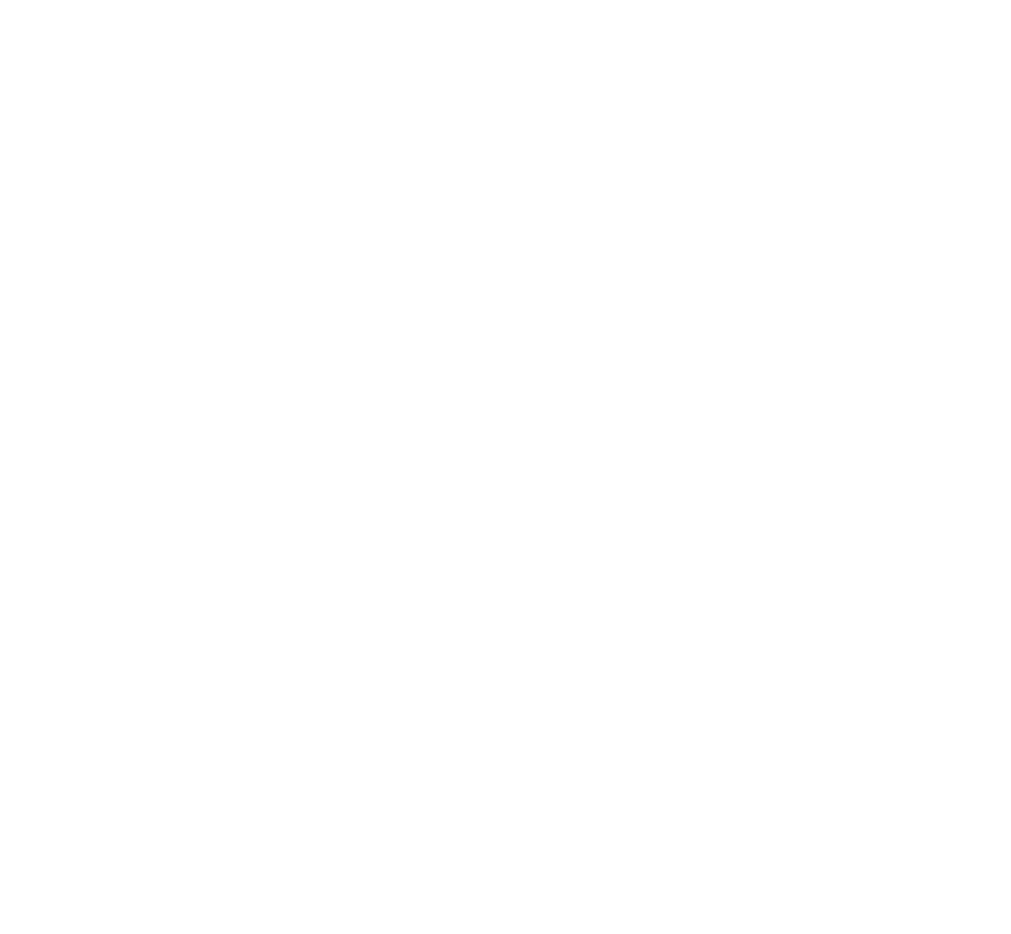
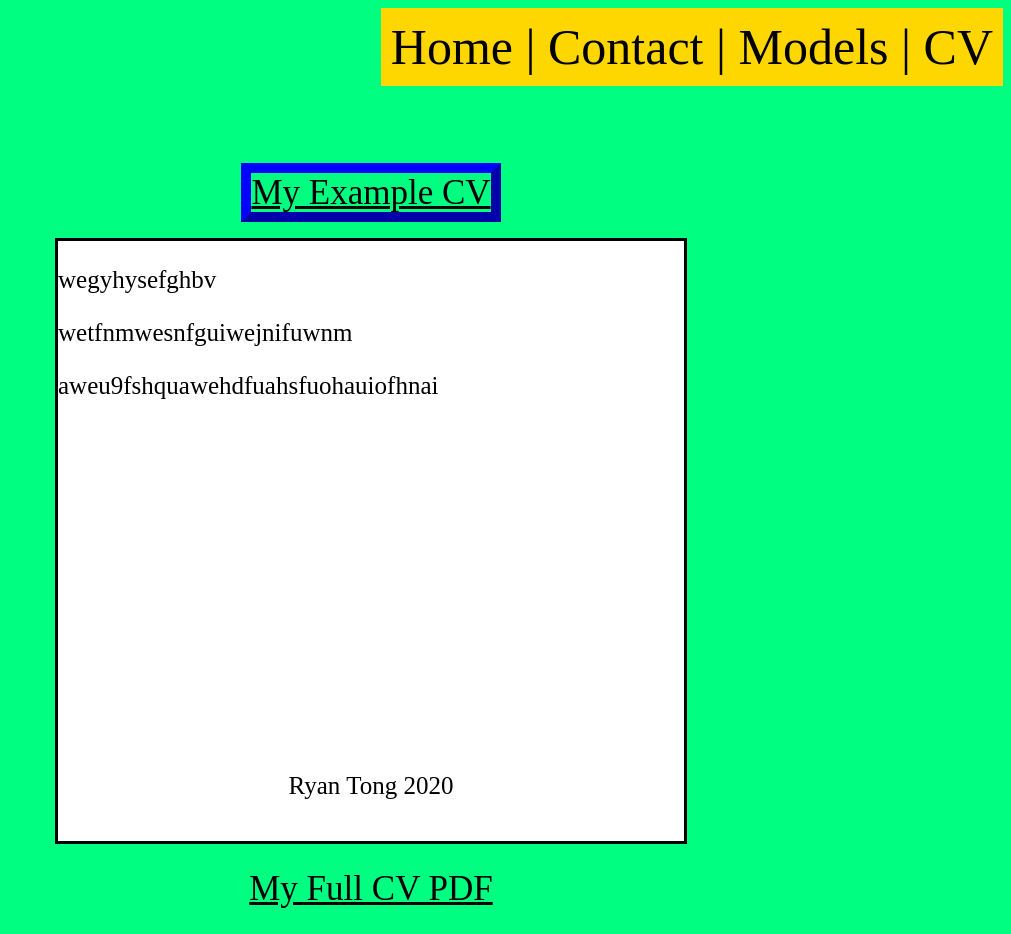
Before and after one commit to Rh1n0s/Assignment_1, a plain HTML site: page www/Contact_4.html in a window 1280 px wide. Shown: the whole page, without its empty margins (269-1280 px from the left). Before the commit the page ends 800 px from the top, so only its background shows below. Drawn offline with Linux system fonts and the light colour scheme.

Commit message:
nearly done the CV page just need to add a pdf of my cv

```diff
--- a/www/Contact_4.html
+++ b/www/Contact_4.html
@@ -0,0 +1,46 @@
+<html>
+ <head>
+    <title>My CV</title>
+	 <link rel="stylesheet" type="text/css" href="css/styles.css">
+ </head>
+
+ <body>
+   <div id="header4">
+       <a href="Index.html"> Home | </a>
+	   <a href="Contact_2.html"> Contact | </a>
+	   <a href="Contact_3.html"> Models | </a>
+	   <a href="Contact_4.html"> CV</a>
+   </div>
+
+  <div>
+  <br>
+  <br>
+  <br>
+  <br>
+  <br>
+  <div id="MovementOfTitle">
+  <p><span class="Subheading_4">My Example CV</p>
+  <div class="boxed">
+  <p>wegyhysefghbv</p>
+  <p>wetfnmwesnfguiwejnifuwnm</p>
+  <p>aweu9fshquawehdfuahsfuohauiofhnai</p>
+  </div>
+    <div id="MovementOfTitle2">
+    <p><span class="Subheading_5">My Full CV PDF</p>
+
+
+
+
+
+    </div>
+
+
+
+
+
+
+
+            <div id="footer">
+		     <br>
+		      Ryan Tong 2020
+		     </div>
--- a/www/css/styles.css
+++ b/www/css/styles.css
@@ -30,6 +30,18 @@
 	border-width: 10px;
 	background: gold;
 }
+
+#header4
+{
+	float: right;
+	font-size: 50;
+	font-style: Comic Sans MS;
+	color: gold;
+	border-style: solid;
+	border-width: 10px;
+	background: gold;
+}
+
 
 a{
 	text-decoration: none;
@@ -75,6 +87,22 @@ body
   text-decoration: underline;
 }
 
+.Subheading_4
+{
+  font-size: 35px;
+  border-style: outset;
+  border-color: blue;
+  border-width: 10px;
+  text-decoration: underline;
+}
+
+.Subheading_5
+{
+  font-size: 35px;
+  border-width: 10px;
+  text-decoration: underline;
+}
+
 img
 {
 	border-color: black;
@@ -109,9 +137,42 @@ img
 	width: 100%;
 }
 
+#footer4
+{
+	text-align: center;
+	position: absolute;
+	bottom: 0px;
+	left: 0px;
+	width: 100%;
+}
+
 #MovementofPic
 {
   width: 50%;
   margin: 0 auto;
   text-align: center;
 }
+
+#MovementOfTitle
+{
+  width: 50%;
+  margin: 0 auto;
+  text-align: center;
+}
+
+
+#MovementOfTitle2
+{
+  width: 50%;
+  margin: 0 auto;
+  text-align: center;
+}
+
+.boxed
+{
+	border-style: solid;
+	color: black;
+	background: white;
+	text-align: left;
+	height: 600px;
+}
```
